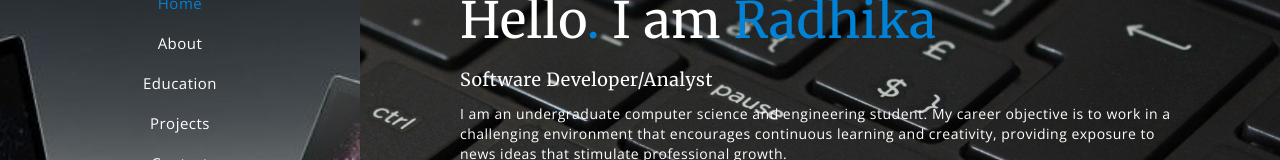
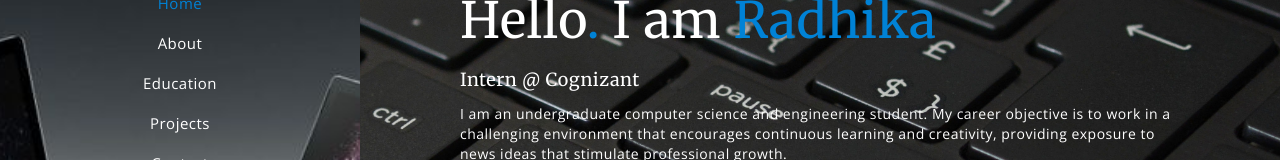
Before and after one commit to Radhika0424/Radhika0424.github.io, a plain HTML site: page index.html in a window 1280 px wide. Shown: the part 157-317 px from the top of the page. Drawn offline with nearby package versions, Linux system fonts and the light colour scheme.

Commit message:
Update index.html

```diff
--- a/index.html
+++ b/index.html
@@ -78,7 +78,7 @@
         <header id="home">
             <div class="header-content">
                 <h2>Hello<span class="text-primary">.</span> I am <span class="text-primary">Radhika</span></h2>
-                <h5>Software Developer/Analyst</h5>
+                <h5>Intern @ Cognizant</h5>
                 <p>I am an undergraduate computer science and engineering student. My career objective is to work in a challenging environment that encourages continuous learning and creativity, providing exposure to news ideas that stimulate professional growth.</p>
             </div>
         </header>
```
